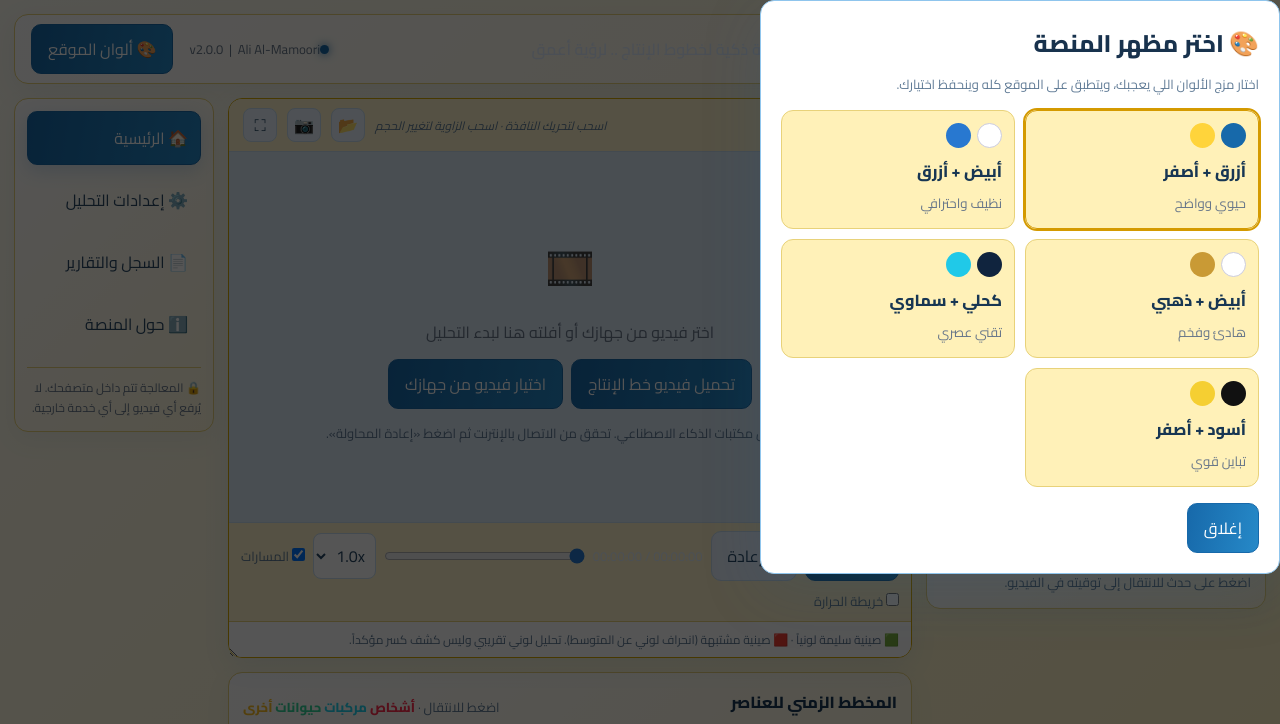
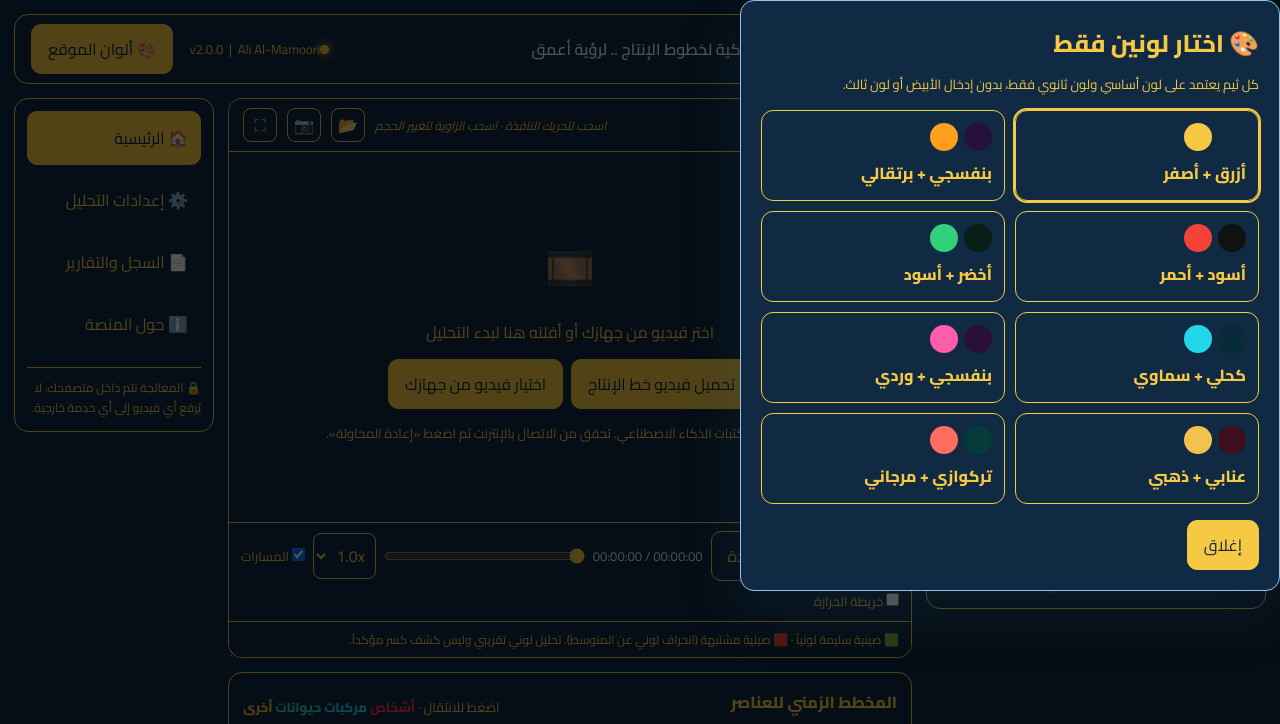
Before and after one commit to mmdeedn-crypto/wwwwwwwwww, a plain HTML site: page index.html in a window 1280 px wide. Both pictures are taken after a click on the button "🎨 ألوان الموقع". Shown: the top 724 px of the page. Drawn offline with Linux system fonts and the light colour scheme.

Commit message:
Replace mixed themes with pure two-color palettes

```diff
--- a/index.html
+++ b/index.html
@@ -198,51 +198,52 @@ dialog select{background:#f0f7ff;color:#244563;border-color:#c9def2}
 </div>
 </div>
 
-<dialog id="dTheme" class="theme-dialog"><h2>🎨 اختر مظهر المنصة</h2>
-  <p class="muted">اختار مزج الألوان اللي يعجبك، ويتطبق على الموقع كله وينحفظ اختيارك.</p>
+<dialog id="dTheme" class="theme-dialog"><h2>🎨 اختار لونين فقط</h2>
+  <p class="muted">كل ثيم يعتمد على لون أساسي ولون ثانوي فقط، بدون إدخال الأبيض أو لون ثالث.</p>
   <div class="theme-grid">
-    <button class="theme-option" data-theme-choice="blue-yellow"><span class="swatches"><i style="background:#1769aa"></i><i style="background:#ffd43b"></i></span><b>أزرق + أصفر</b><small>حيوي وواضح</small></button>
-    <button class="theme-option" data-theme-choice="white-blue"><span class="swatches"><i style="background:#fff;border:1px solid #ccd"></i><i style="background:#2878d0"></i></span><b>أبيض + أزرق</b><small>نظيف واحترافي</small></button>
-    <button class="theme-option" data-theme-choice="white-gold"><span class="swatches"><i style="background:#fff;border:1px solid #ccd"></i><i style="background:#c99a35"></i></span><b>أبيض + ذهبي</b><small>هادئ وفخم</small></button>
-    <button class="theme-option" data-theme-choice="navy-cyan"><span class="swatches"><i style="background:#10243e"></i><i style="background:#20c9e8"></i></span><b>كحلي + سماوي</b><small>تقني عصري</small></button>
-    <button class="theme-option" data-theme-choice="black-yellow"><span class="swatches"><i style="background:#111"></i><i style="background:#f5cf32"></i></span><b>أسود + أصفر</b><small>تباين قوي</small></button>
+    <button class="theme-option" data-theme-choice="blue-yellow"><span class="swatches"><i style="background:#102a43"></i><i style="background:#f6c945"></i></span><b>أزرق + أصفر</b></button>
+    <button class="theme-option" data-theme-choice="purple-orange"><span class="swatches"><i style="background:#24113d"></i><i style="background:#ff9f1c"></i></span><b>بنفسجي + برتقالي</b></button>
+    <button class="theme-option" data-theme-choice="black-red"><span class="swatches"><i style="background:#111111"></i><i style="background:#f44336"></i></span><b>أسود + أحمر</b></button>
+    <button class="theme-option" data-theme-choice="green-black"><span class="swatches"><i style="background:#071f16"></i><i style="background:#31d17c"></i></span><b>أخضر + أسود</b></button>
+    <button class="theme-option" data-theme-choice="navy-cyan"><span class="swatches"><i style="background:#082b3a"></i><i style="background:#24d7e8"></i></span><b>كحلي + سماوي</b></button>
+    <button class="theme-option" data-theme-choice="pink-purple"><span class="swatches"><i style="background:#2a1038"></i><i style="background:#ff5cab"></i></span><b>بنفسجي + وردي</b></button>
+    <button class="theme-option" data-theme-choice="burgundy-gold"><span class="swatches"><i style="background:#3b101c"></i><i style="background:#f2c14e"></i></span><b>عنابي + ذهبي</b></button>
+    <button class="theme-option" data-theme-choice="teal-coral"><span class="swatches"><i style="background:#073b3a"></i><i style="background:#ff6b5e"></i></span><b>تركوازي + مرجاني</b></button>
   </div>
   <button class="btn blue" style="margin-top:16px" id="themeClose">إغلاق</button>
 </dialog>
 <style>
-.theme-dialog{max-width:520px}
+.theme-dialog{max-width:540px}
 .theme-dialog>p{margin:6px 0 14px}
 .theme-grid{display:grid;grid-template-columns:1fr 1fr;gap:10px}
-.theme-option{display:flex;flex-direction:column;align-items:flex-start;gap:5px;padding:12px;border:1px solid var(--line);border-radius:12px;background:var(--navy2);color:var(--tx);text-align:right}
+.theme-option{display:flex;flex-direction:column;align-items:flex-start;gap:7px;padding:12px;border:1px solid var(--line);border-radius:12px;background:var(--navy2);color:var(--tx);text-align:right}
 .theme-option.active{outline:2px solid var(--cyan);border-color:var(--cyan)}
-.theme-option small{color:var(--mut)}
-.swatches{display:flex;gap:6px;margin-bottom:3px}
-.swatches i{width:25px;height:25px;border-radius:50%;display:block}
+.swatches{display:flex;gap:6px}
+.swatches i{width:28px;height:28px;border-radius:50%;display:block}
 @media(max-width:520px){.theme-grid{grid-template-columns:1fr}}
-/* Theme palettes */
-body[data-theme="blue-yellow"]{--bg:#fff9df;--navy:#ffffff;--navy2:#fff1b8;--line:#e8d27a;--red:#1769aa;--cyan:#d49a00;--green:#23845b;--amber:#d49a00;--tx:#173653;--mut:#68778a;background:linear-gradient(135deg,#fffdf2,#fff2bd)}
-body[data-theme="blue-yellow"] header,body[data-theme="blue-yellow"] nav,body[data-theme="blue-yellow"] .panel{background:linear-gradient(135deg,#fff,#fff8dc)}
-body[data-theme="blue-yellow"] nav button.on,body[data-theme="blue-yellow"] .btn.red,body[data-theme="blue-yellow"] .btn.blue{background:linear-gradient(100deg,#1769aa,#2689c8);color:#fff;border-color:#1769aa}
-body[data-theme="blue-yellow"] .wh,body[data-theme="blue-yellow"] .ctl,body[data-theme="blue-yellow"] .chip,body[data-theme="blue-yellow"] .ev{background:#fff5cc;color:#173653}
-body[data-theme="blue-yellow"] .win{border-color:#d6a900}
-body[data-theme="white-blue"]{--bg:#eef6ff;--navy:#fff;--navy2:#e8f3ff;--line:#c9def2;--red:#2878d0;--cyan:#159bb8;--green:#159b70;--amber:#c78a16;--tx:#18324d;--mut:#607b96;background:linear-gradient(135deg,#f8fbff,#e8f4ff,#f4faff)}
-body[data-theme="white-gold"]{--bg:#faf7ef;--navy:#fff;--navy2:#f5efdf;--line:#e5d8b8;--red:#a77a25;--cyan:#c49a45;--green:#4f8b68;--amber:#b98525;--tx:#40351f;--mut:#82765d;background:linear-gradient(135deg,#fffdf8,#f4eddd)}
-body[data-theme="white-gold"] header,body[data-theme="white-gold"] nav,body[data-theme="white-gold"] .panel{background:linear-gradient(135deg,#fff,#f8f2e5)}
-body[data-theme="white-gold"] nav button.on,body[data-theme="white-gold"] .btn.red,body[data-theme="white-gold"] .btn.blue{background:linear-gradient(100deg,#a77a25,#d0ad62);color:#fff;border-color:#a77a25}
-body[data-theme="white-gold"] .wh,body[data-theme="white-gold"] .ctl,body[data-theme="white-gold"] .chip,body[data-theme="white-gold"] .ev{background:#f8f2e5;color:#40351f}
-body[data-theme="navy-cyan"]{--bg:#0d1c31;--navy:#142944;--navy2:#1c3858;--line:#315675;--red:#18b7d4;--cyan:#43e0ed;--green:#42c99a;--amber:#f4c64d;--tx:#effaff;--mut:#a7c4d7;background:radial-gradient(1000px 600px at 80% 0%,#164768,#0d1c31 70%)}
-body[data-theme="navy-cyan"] header,body[data-theme="navy-cyan"] nav,body[data-theme="navy-cyan"] .panel{background:linear-gradient(145deg,#173451,#10243c)}
-body[data-theme="navy-cyan"] nav button.on,body[data-theme="navy-cyan"] .btn.red,body[data-theme="navy-cyan"] .btn.blue{background:linear-gradient(100deg,#087f9e,#16b8d2);color:#fff;border-color:#18b7d4}
-body[data-theme="navy-cyan"] .wh,body[data-theme="navy-cyan"] .ctl,body[data-theme="navy-cyan"] .chip,body[data-theme="navy-cyan"] .ev{background:#1a3552;color:#effaff}
-body[data-theme="navy-cyan"] .donut div,body[data-theme="navy-cyan"] dialog{background:#142944;color:#effaff}
-body[data-theme="black-yellow"]{--bg:#101010;--navy:#191919;--navy2:#252525;--line:#514821;--red:#f5cf32;--cyan:#f5cf32;--green:#86c98b;--amber:#f5cf32;--tx:#fff9df;--mut:#c4bb91;background:linear-gradient(135deg,#090909,#242114)}
-body[data-theme="black-yellow"] header,body[data-theme="black-yellow"] nav,body[data-theme="black-yellow"] .panel{background:linear-gradient(145deg,#202020,#151515)}
-body[data-theme="black-yellow"] nav button.on,body[data-theme="black-yellow"] .btn.red,body[data-theme="black-yellow"] .btn.blue{background:linear-gradient(100deg,#d2a900,#f5cf32);color:#181818;border-color:#f5cf32}
-body[data-theme="black-yellow"] .wh,body[data-theme="black-yellow"] .ctl,body[data-theme="black-yellow"] .chip,body[data-theme="black-yellow"] .ev{background:#242424;color:#fff9df}
-body[data-theme="black-yellow"] .donut div,body[data-theme="black-yellow"] dialog{background:#191919;color:#fff9df}
-body[data-theme="blue-yellow"] .donut div,body[data-theme="white-blue"] .donut div,body[data-theme="white-gold"] .donut div{background:#fff}
-body[data-theme="blue-yellow"] .wh,body[data-theme="white-blue"] .wh,body[data-theme="white-gold"] .wh{color:var(--tx)}
-body[data-theme="navy-cyan"] .wh .hint,body[data-theme="black-yellow"] .wh .hint{color:var(--mut)}
+/* Strict two-color palettes: base + accent only */
+body[data-theme="blue-yellow"]{--bg:#102a43;--navy:#102a43;--navy2:#102a43;--line:#f6c945;--red:#f6c945;--cyan:#f6c945;--green:#f6c945;--amber:#f6c945;--tx:#f6c945;--mut:#f6c945;background:#102a43}
+body[data-theme="purple-orange"]{--bg:#24113d;--navy:#24113d;--navy2:#24113d;--line:#ff9f1c;--red:#ff9f1c;--cyan:#ff9f1c;--green:#ff9f1c;--amber:#ff9f1c;--tx:#ff9f1c;--mut:#ff9f1c;background:#24113d}
+body[data-theme="black-red"]{--bg:#111111;--navy:#111111;--navy2:#111111;--line:#f44336;--red:#f44336;--cyan:#f44336;--green:#f44336;--amber:#f44336;--tx:#f44336;--mut:#f44336;background:#111111}
+body[data-theme="green-black"]{--bg:#071f16;--navy:#071f16;--navy2:#071f16;--line:#31d17c;--red:#31d17c;--cyan:#31d17c;--green:#31d17c;--amber:#31d17c;--tx:#31d17c;--mut:#31d17c;background:#071f16}
+body[data-theme="navy-cyan"]{--bg:#082b3a;--navy:#082b3a;--navy2:#082b3a;--line:#24d7e8;--red:#24d7e8;--cyan:#24d7e8;--green:#24d7e8;--amber:#24d7e8;--tx:#24d7e8;--mut:#24d7e8;background:#082b3a}
+body[data-theme="pink-purple"]{--bg:#2a1038;--navy:#2a1038;--navy2:#2a1038;--line:#ff5cab;--red:#ff5cab;--cyan:#ff5cab;--green:#ff5cab;--amber:#ff5cab;--tx:#ff5cab;--mut:#ff5cab;background:#2a1038}
+body[data-theme="burgundy-gold"]{--bg:#3b101c;--navy:#3b101c;--navy2:#3b101c;--line:#f2c14e;--red:#f2c14e;--cyan:#f2c14e;--green:#f2c14e;--amber:#f2c14e;--tx:#f2c14e;--mut:#f2c14e;background:#3b101c}
+body[data-theme="teal-coral"]{--bg:#073b3a;--navy:#073b3a;--navy2:#073b3a;--line:#ff6b5e;--red:#ff6b5e;--cyan:#ff6b5e;--green:#ff6b5e;--amber:#ff6b5e;--tx:#ff6b5e;--mut:#ff6b5e;background:#073b3a}
+body[data-theme] header,body[data-theme] nav,body[data-theme] .panel,body[data-theme] .bar .panel{background:var(--bg);border-color:var(--line);box-shadow:none}
+body[data-theme] nav button{color:var(--tx)}
+body[data-theme] nav button.on,body[data-theme] .btn.red,body[data-theme] .btn.blue{background:var(--line);color:var(--bg);border-color:var(--line);box-shadow:none}
+body[data-theme] .btn,body[data-theme] .ib,body[data-theme] .chip,body[data-theme] .ev,body[data-theme] .wh,body[data-theme] .ctl,body[data-theme] .ctl select{background:var(--bg);color:var(--tx);border-color:var(--line)}
+body[data-theme] .stage{background:var(--bg)}
+body[data-theme] .win{background:var(--bg);border-color:var(--line);box-shadow:none}
+body[data-theme] .donut div,body[data-theme] dialog{background:var(--bg);color:var(--tx)}
+body[data-theme] .theme-option{background:var(--bg);color:var(--tx);border-color:var(--line)}
+body[data-theme] .theme-option.active{outline-color:var(--line)}
+body[data-theme] .sum,body[data-theme] .priv,body[data-theme] .muted,body[data-theme] .dev,body[data-theme] .wh .hint{color:var(--tx)}
+body[data-theme] .brand h1 b{color:var(--line)}
+body[data-theme] .dot{background:var(--line);box-shadow:0 0 10px var(--line)}
+body[data-theme] .ev .t{color:var(--line)}
+body[data-theme] .ctl input[type=range],body[data-theme] dialog input[type=range]{accent-color:var(--line)}
 </style>
 
 <dialog id="dSet"><h2>إعدادات التحليل</h2>
@@ -430,7 +431,7 @@ async function tick(now){
 requestAnimationFrame(tick);
 
 /* ---------- مبدّل ألوان الموقع ---------- */
-const themeNames=['blue-yellow','white-blue','white-gold','navy-cyan','black-yellow'];
+const themeNames=['blue-yellow','purple-orange','black-red','green-black','navy-cyan','pink-purple','burgundy-gold','teal-coral'];
 function setTheme(name){
   if(!themeNames.includes(name))name='blue-yellow';
   document.body.dataset.theme=name;
```
